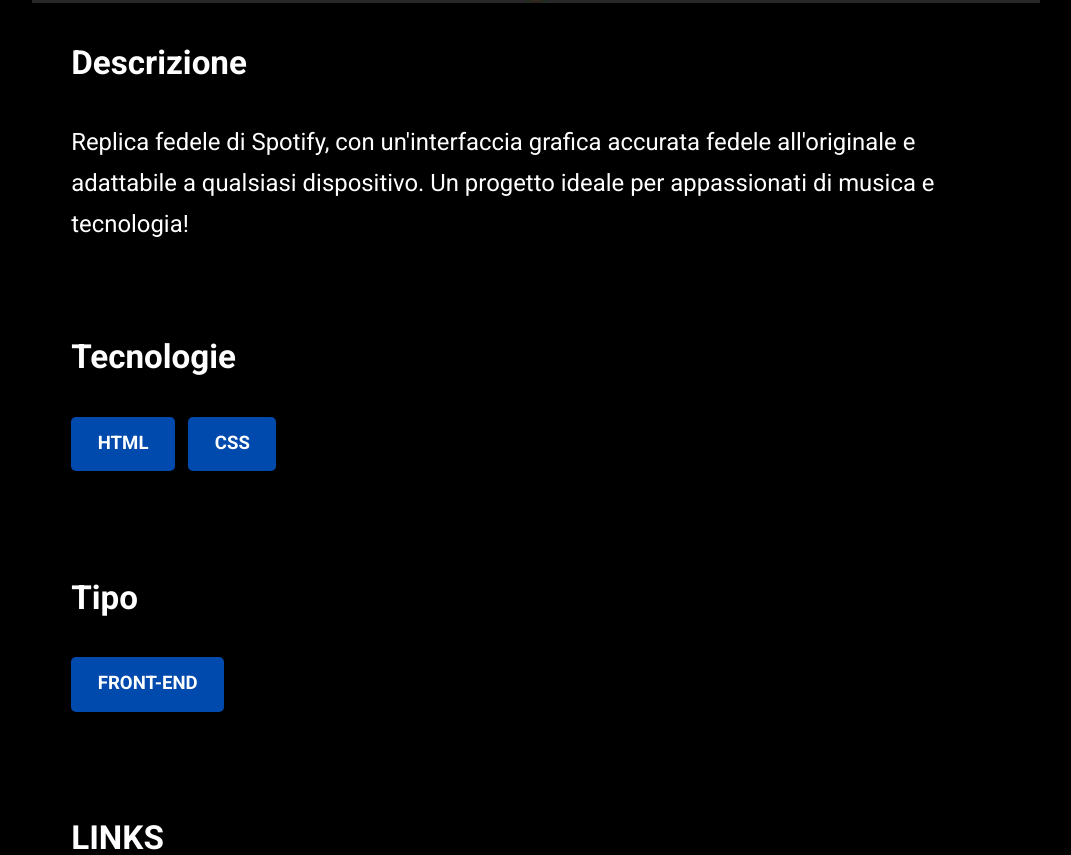
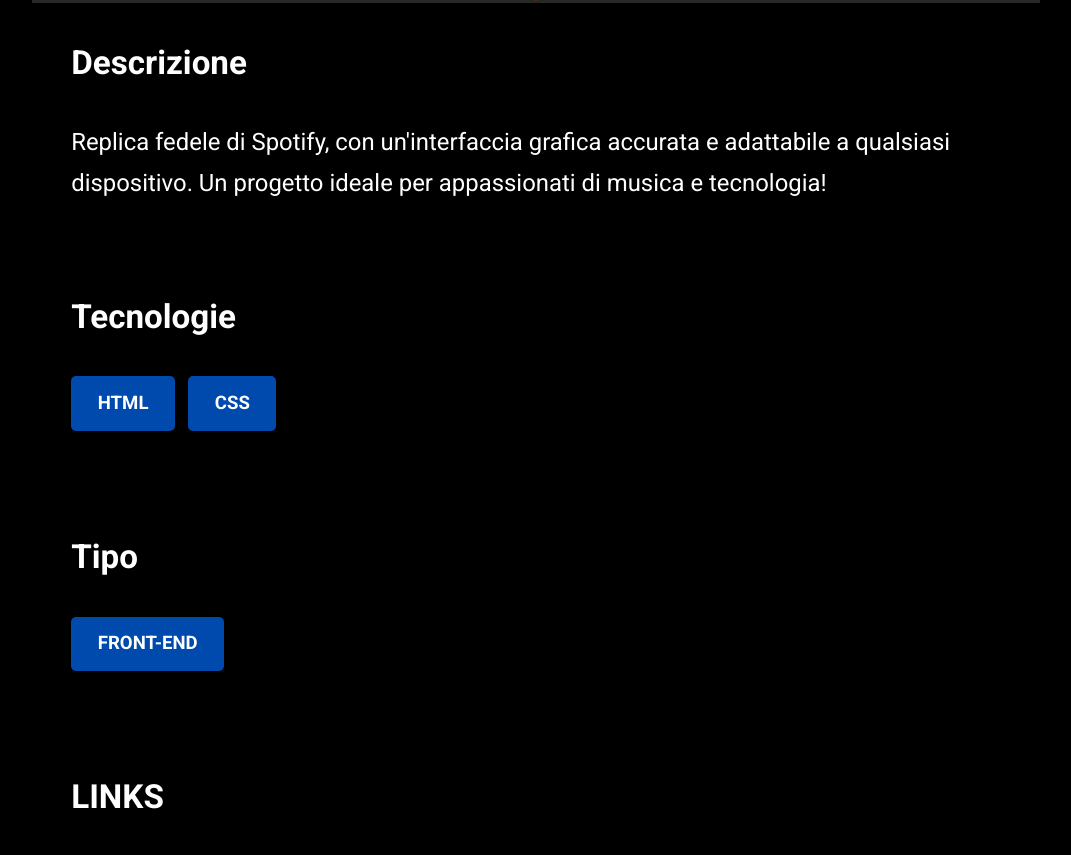
Before and after one commit to albertostizzoli/my-portfolio, a Vue app: page /project/1 in a window 1280 px wide. Shown: the part 1034-1889 px from the top of the page, without its empty margins (104-1175 px from the left). Built offline with nearby package versions, Linux system fonts and the light colour scheme.

Commit message:
corrections on store

```diff
--- a/src/store.js
+++ b/src/store.js
@@ -86,7 +86,7 @@
             id: 1,
             title: "Spotify",
             image: "/img/Spotify.jpg",
-            description: "Replica fedele di Spotify, con un'interfaccia grafica accurata fedele all'originale e adattabile a qualsiasi dispositivo. Un progetto ideale per appassionati di musica e tecnologia!",
+            description: "Replica fedele di Spotify, con un'interfaccia grafica accurata e adattabile a qualsiasi dispositivo. Un progetto ideale per appassionati di musica e tecnologia!",
             skills: ["HTML", "CSS"],
             type: "FRONT-END",
             link_github: "https://github.com/albertostizzoli/html-css-spotifyweb",
```
